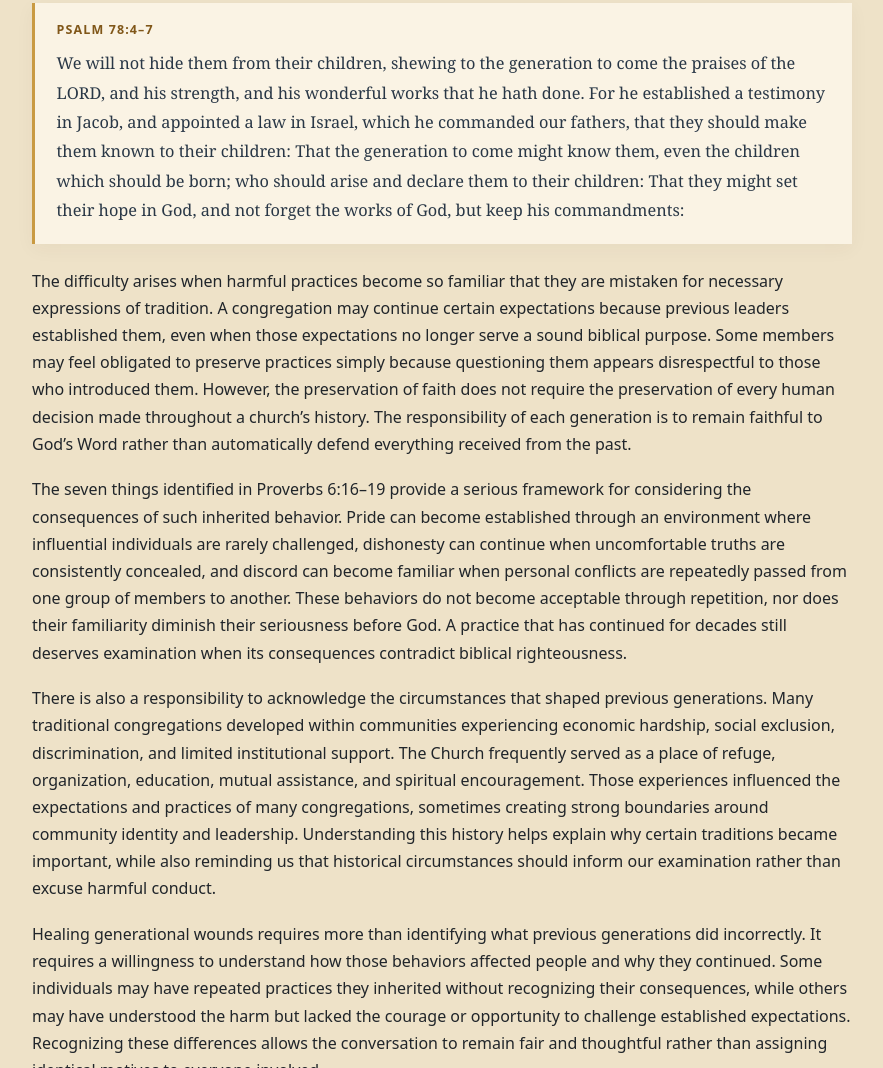
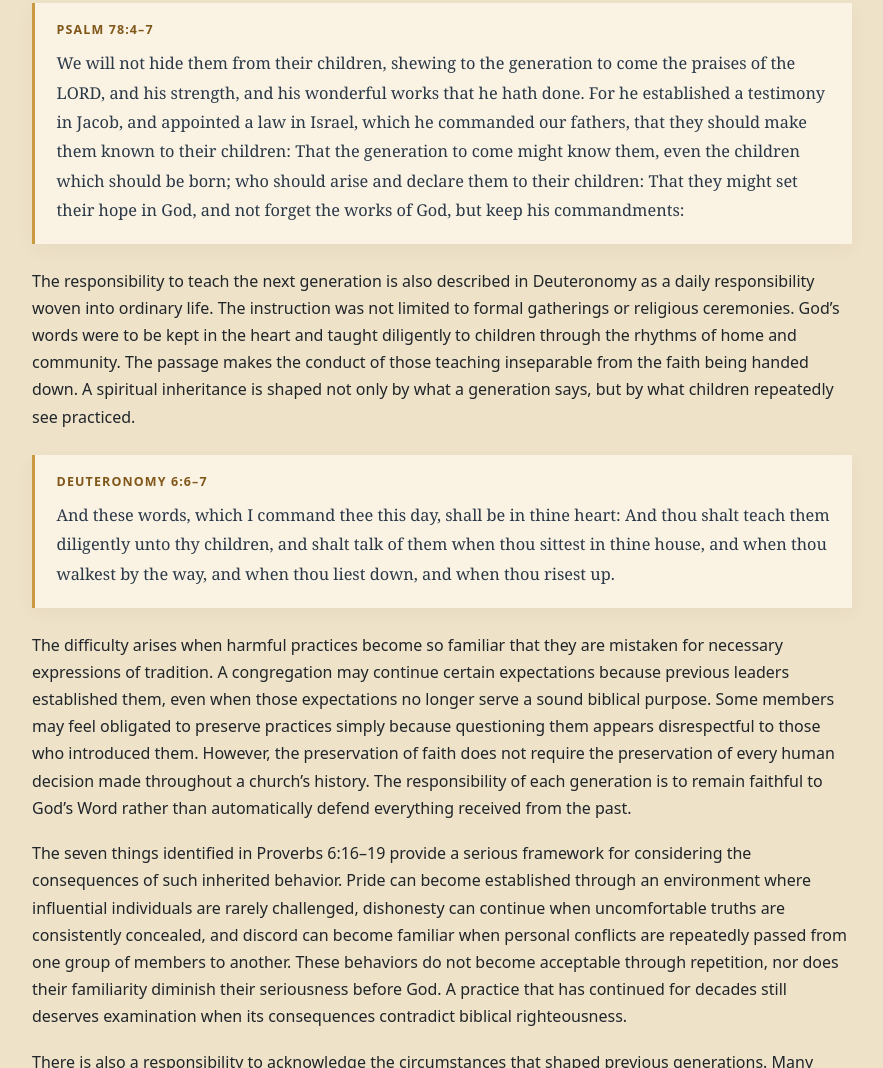
Before and after one commit to brad-hobbswd/six-things, a plain HTML site: page chapter-eight.html in a window 1280 px wide. Shown: the part 1066-2134 px from the top of the page, without its empty margins (198-1081 px from the left). Drawn offline with Linux system fonts and the light colour scheme.

Commit message:
Strengthen biblical teaching with closely placed Scripture

```diff
--- a/chapter-eight.html
+++ b/chapter-eight.html
@@ -6,6 +6,8 @@
 <p>The effects of painful religious experiences are not always immediately recognizable. A person may interpret ordinary disagreement as rejection, struggle to trust spiritual leadership, or feel responsible for keeping peace at the expense of honest communication. These responses deserve patience and careful understanding rather than quick judgments about faith or character.</p>
 <p>Scripture recognizes the influence of one generation upon another and repeatedly emphasizes the responsibility to teach future generations the ways of God. Psalm 78:4–7 describes the importance of declaring God’s works to children so that succeeding generations may establish their hope in Him and remain committed to His commandments. This responsibility involves more than communicating religious information. Children and younger believers also observe the conduct of those teaching them, making personal example an important part of spiritual instruction. A message about humility carries greater meaning when demonstrated through humble conduct, just as instruction concerning honesty becomes more credible when accompanied by truthful behavior.</p>
 <div class="scripture"><strong>Psalm 78:4–7</strong> We will not hide them from their children, shewing to the generation to come the praises of the LORD, and his strength, and his wonderful works that he hath done. For he established a testimony in Jacob, and appointed a law in Israel, which he commanded our fathers, that they should make them known to their children: That the generation to come might know them, even the children which should be born; who should arise and declare them to their children: That they might set their hope in God, and not forget the works of God, but keep his commandments:</div>
+<p>The responsibility to teach the next generation is also described in Deuteronomy as a daily responsibility woven into ordinary life. The instruction was not limited to formal gatherings or religious ceremonies. God’s words were to be kept in the heart and taught diligently to children through the rhythms of home and community. The passage makes the conduct of those teaching inseparable from the faith being handed down. A spiritual inheritance is shaped not only by what a generation says, but by what children repeatedly see practiced.</p>
+<div class="scripture"><strong>Deuteronomy 6:6–7</strong> And these words, which I command thee this day, shall be in thine heart: And thou shalt teach them diligently unto thy children, and shalt talk of them when thou sittest in thine house, and when thou walkest by the way, and when thou liest down, and when thou risest up.</div>
 <p>The difficulty arises when harmful practices become so familiar that they are mistaken for necessary expressions of tradition. A congregation may continue certain expectations because previous leaders established them, even when those expectations no longer serve a sound biblical purpose. Some members may feel obligated to preserve practices simply because questioning them appears disrespectful to those who introduced them. However, the preservation of faith does not require the preservation of every human decision made throughout a church’s history. The responsibility of each generation is to remain faithful to God’s Word rather than automatically defend everything received from the past.</p>
 <p>The seven things identified in Proverbs 6:16–19 provide a serious framework for considering the consequences of such inherited behavior. Pride can become established through an environment where influential individuals are rarely challenged, dishonesty can continue when uncomfortable truths are consistently concealed, and discord can become familiar when personal conflicts are repeatedly passed from one group of members to another. These behaviors do not become acceptable through repetition, nor does their familiarity diminish their seriousness before God. A practice that has continued for decades still deserves examination when its consequences contradict biblical righteousness.</p>
 
```
